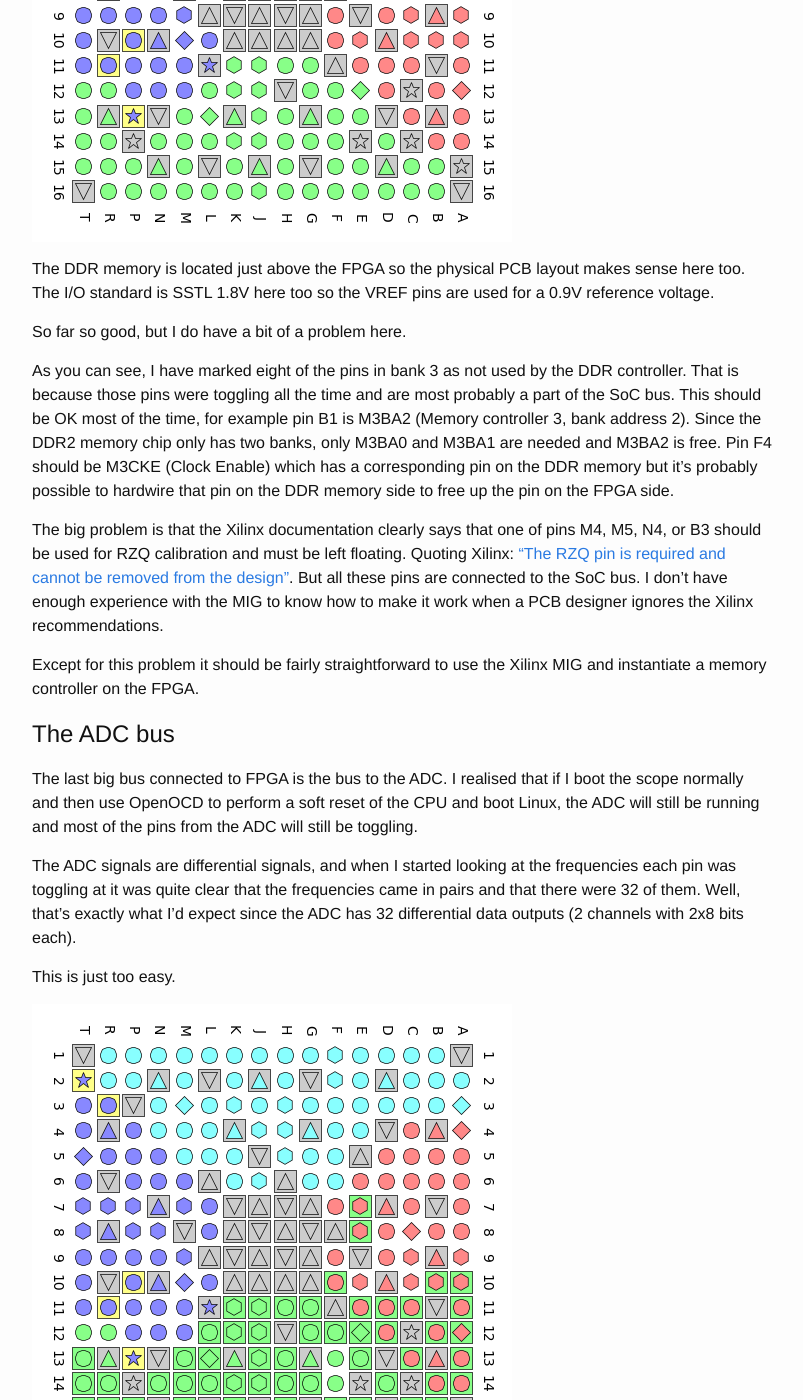
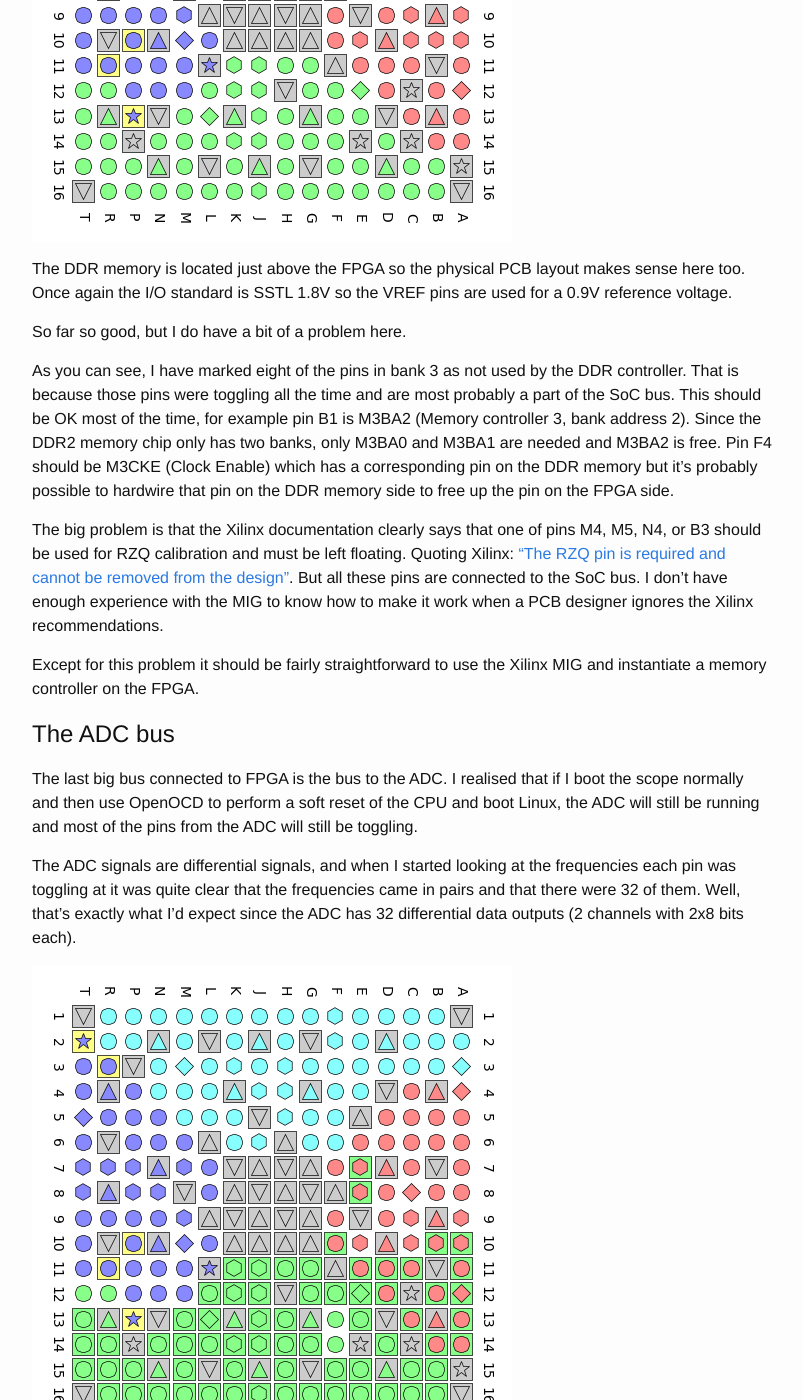
Before and after one commit to wingel/wingel.github.io, a Jekyll site: the page built from _posts/2016-06-19-sds7102-more-fpga-pins.md, in a window 1280 px wide and 1400 px high, scrolled down 2952 px. Shown: the whole window, without its empty margins (238-1041 px from the left). Built offline with Jekyll 4.4.1, drawn with Linux system fonts in a browser that asks for light colours; some of the changed text lies outside the part shown.

Commit message:
rewording

```diff
--- a/_posts/2016-06-19-sds7102-more-fpga-pins.md
+++ b/_posts/2016-06-19-sds7102-more-fpga-pins.md
@@ -100,7 +100,7 @@
 ![DDR bus pins]({{site.baseurl}}/images/2016-06-19-sds7102-more-fpga-pins/ddr.png)
 
 The DDR memory is located just above the FPGA so the physical PCB
-layout makes sense here too.  The I/O standard is SSTL 1.8V here too
+layout makes sense here too.  Once again the I/O standard is SSTL 1.8V
 so the VREF pins are used for a 0.9V reference voltage.
 
 So far so good, but I do have a bit of a problem here.
@@ -141,9 +141,11 @@
 that's exactly what I'd expect since the ADC has 32 differential data
 outputs (2 channels with 2x8 bits each).
 
-This is just too easy.
+![ADC bus pins]({{site.baseurl}}/images/2016-06-19-sds7102-more-fpga-pins/adc.png)
 
-![ADC bus pins]({{site.baseurl}}/images/2016-06-19-sds7102-more-fpga-pins/adc.png)
+The ADC is physically located below the FPGA so that also makes sense.
+
+This is all too easy.
 
 The frequency on the differential pair at E7 and E8 that was toggling
 even with the ADC off was most probably the sampling clock output from
```
